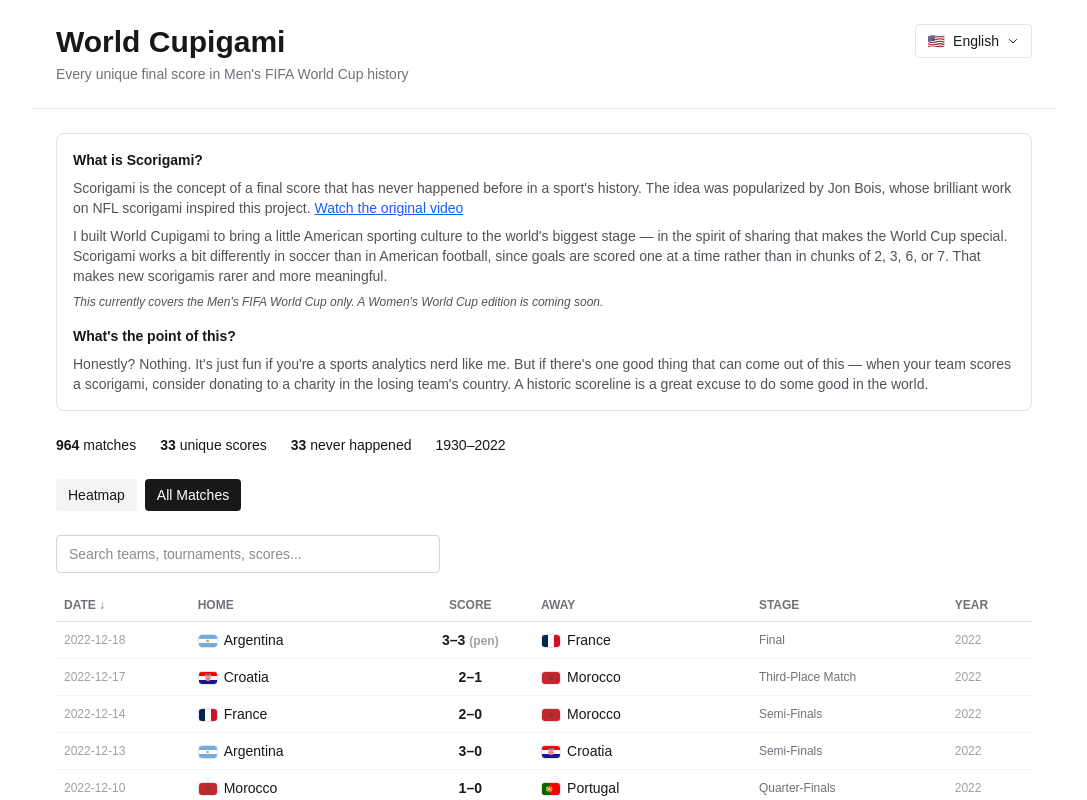
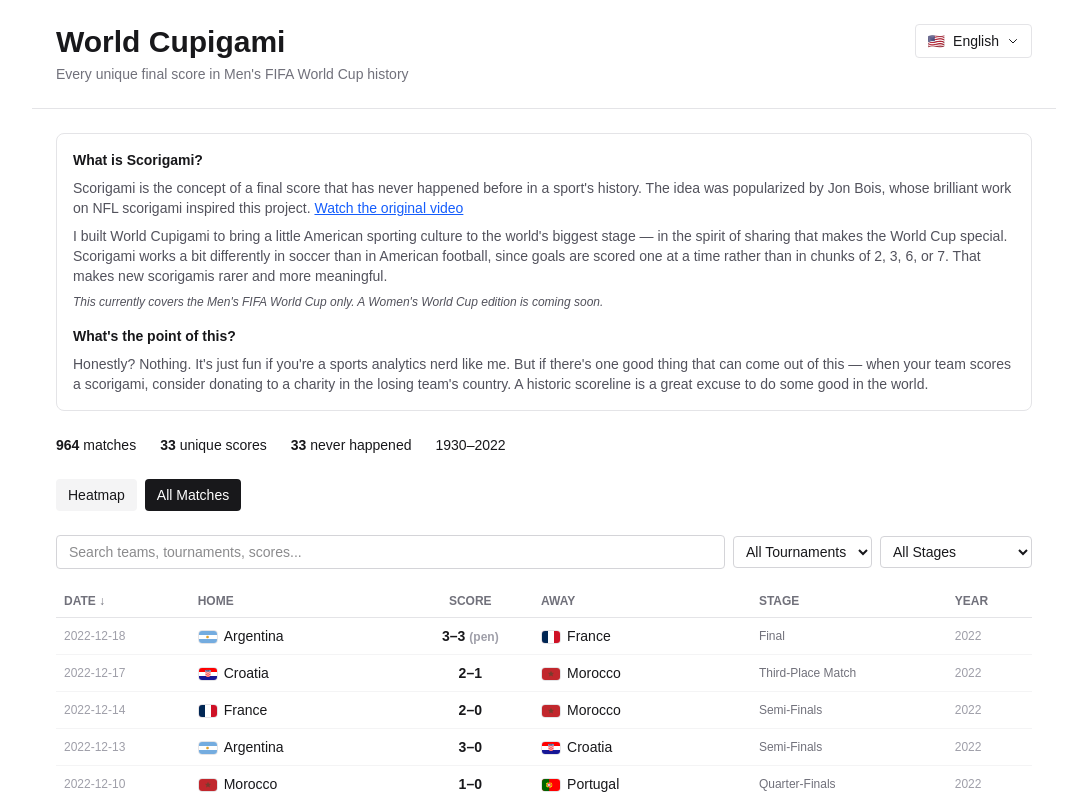
Before and after one commit to willperacchio/world-cup-igami, a Next.js app: page /en in a window 1280 px wide. Both pictures are taken after a click on the button "All Matches". Shown: the top 800 px of the page, without its empty margins (96-1183 px from the left). Built offline with nearby package versions, Linux system fonts and the light colour scheme.

Commit message:
Add tournament/stage filters, show-all toggle, and 2026 WC support
Adds dropdown filters for tournament year and match stage, a show-all
button to view all 964 matches, and prepares for 2026 WC with Round of 32.

Co-Authored-By: Claude Opus 4.6 <noreply@anthropic.com>

```diff
--- a/messages/en.json
+++ b/messages/en.json
@@ -47,10 +47,15 @@
     "away": "Away",
     "stage": "Stage",
     "year": "Year",
-    "showingOf": "Showing {shown} of {total} matches."
+    "showingOf": "Showing {shown} of {total} matches.",
+    "allTournaments": "All Tournaments",
+    "allStages": "All Stages",
+    "showAll": "Show all",
+    "showLess": "Show less"
   },
   "stages": {
     "group stage": "Group Stage",
+    "round of 32": "Round of 32",
     "round of 16": "Round of 16",
     "quarter-finals": "Quarter-Finals",
     "semi-finals": "Semi-Finals",
--- a/messages/es.json
+++ b/messages/es.json
@@ -47,10 +47,15 @@
     "away": "Visitante",
     "stage": "Fase",
     "year": "Año",
-    "showingOf": "Mostrando {shown} de {total} partidos."
+    "showingOf": "Mostrando {shown} de {total} partidos.",
+    "allTournaments": "Todos los torneos",
+    "allStages": "Todas las fases",
+    "showAll": "Mostrar todos",
+    "showLess": "Mostrar menos"
   },
   "stages": {
     "group stage": "Fase de grupos",
+    "round of 32": "Dieciseisavos de final",
     "round of 16": "Octavos de final",
     "quarter-finals": "Cuartos de final",
     "semi-finals": "Semifinales",
--- a/src/components/MatchTable.tsx
+++ b/src/components/MatchTable.tsx
@@ -9,23 +9,46 @@ interface Props {
   matches: Match[];
 }
 
+const PAGE_SIZE = 100;
+
 export default function MatchTable({ matches }: Props) {
   const [search, setSearch] = useState("");
+  const [tournamentFilter, setTournamentFilter] = useState("all");
+  const [stageFilter, setStageFilter] = useState("all");
   const [sortField, setSortField] = useState<"date" | "score">("date");
   const [sortDir, setSortDir] = useState<"asc" | "desc">("desc");
+  const [showAll, setShowAll] = useState(false);
   const t = useTranslations("table");
   const tStages = useTranslations("stages");
 
+  const tournaments = useMemo(() => {
+    const fromData = [...new Set(matches.map((m) => m.tournament))];
+    const upcoming = "2026 FIFA Men's World Cup";
+    if (!fromData.includes(upcoming)) fromData.push(upcoming);
+    return fromData.sort().reverse();
+  }, [matches]);
+
+  const stages = useMemo(() => {
+    const order = ["group stage", "round of 32", "round of 16", "quarter-finals", "semi-finals", "third-place match", "final"];
+    return order;
+  }, []);
+
   const filtered = useMemo(() => {
     const q = search.toLowerCase();
-    let result = matches.filter(
-      (m) =>
+    let result = matches.filter((m) => {
+      if (tournamentFilter !== "all" && m.tournament !== tournamentFilter) return false;
+      if (stageFilter !== "all" && m.stage !== stageFilter) return false;
+      if (q) {
+        return (
           m.homeTeam.toLowerCase().includes(q) ||
           m.awayTeam.toLowerCase().includes(q) ||
           m.tournament.toLowerCase().includes(q) ||
           m.stage.toLowerCase().includes(q) ||
           `${m.homeScore}-${m.awayScore}`.includes(q)
         );
+      }
+      return true;
+    });
     result.sort((a, b) => {
       if (sortField === "date") {
         const cmp = a.date.localeCompare(b.date);
@@ -36,7 +59,7 @@ export default function MatchTable({ matches }: Props) {
       return sortDir === "asc" ? totalA - totalB : totalB - totalA;
     });
     return result;
-  }, [matches, search, sortField, sortDir]);
+  }, [matches, search, tournamentFilter, stageFilter, sortField, sortDir]);
 
   function toggleSort(field: "date" | "score") {
     if (sortField === field) setSortDir((d) => (d === "asc" ? "desc" : "asc"));
@@ -44,16 +67,40 @@ export default function MatchTable({ matches }: Props) {
   }
 
   const arrow = sortDir === "asc" ? " ↑" : " ↓";
+  const displayCount = showAll ? filtered.length : Math.min(PAGE_SIZE, filtered.length);
+  const hasMore = !showAll && filtered.length > PAGE_SIZE;
 
   return (
     <div>
+      <div className="flex flex-wrap items-center gap-2 mb-4">
         <input
           type="text"
           placeholder={t("searchPlaceholder")}
           value={search}
-        onChange={(e) => setSearch(e.target.value)}
-        className="w-full max-w-sm px-3 py-2 mb-4 border border-zinc-300 dark:border-zinc-600 rounded bg-white dark:bg-zinc-900 text-sm focus:outline-none focus:ring-1 focus:ring-zinc-400"
+          onChange={(e) => { setSearch(e.target.value); setShowAll(false); }}
+          className="flex-1 min-w-[180px] px-3 py-1.5 border border-zinc-300 dark:border-zinc-600 rounded bg-white dark:bg-zinc-900 text-sm focus:outline-none focus:ring-1 focus:ring-zinc-400"
         />
+        <select
+          value={tournamentFilter}
+          onChange={(e) => { setTournamentFilter(e.target.value); setShowAll(false); }}
+          className="px-2 py-1.5 border border-zinc-300 dark:border-zinc-600 rounded bg-white dark:bg-zinc-900 text-sm focus:outline-none focus:ring-1 focus:ring-zinc-400"
+        >
+          <option value="all">{t("allTournaments")}</option>
+          {tournaments.map((tourney) => (
+            <option key={tourney} value={tourney}>{tourney.replace(" FIFA Men's World Cup", "")}</option>
+          ))}
+        </select>
+        <select
+          value={stageFilter}
+          onChange={(e) => { setStageFilter(e.target.value); setShowAll(false); }}
+          className="px-2 py-1.5 border border-zinc-300 dark:border-zinc-600 rounded bg-white dark:bg-zinc-900 text-sm focus:outline-none focus:ring-1 focus:ring-zinc-400"
+        >
+          <option value="all">{t("allStages")}</option>
+          {stages.map((s) => (
+            <option key={s} value={s}>{tStages(s)}</option>
+          ))}
+        </select>
+      </div>
       <table className="w-full text-sm">
         <thead>
           <tr className="border-b border-zinc-200 dark:border-zinc-700 text-left text-xs text-zinc-500 uppercase">
@@ -66,7 +113,7 @@ export default function MatchTable({ matches }: Props) {
           </tr>
         </thead>
         <tbody>
-          {filtered.slice(0, 100).map((m, i) => (
+          {filtered.slice(0, displayCount).map((m, i) => (
             <tr key={i} className="border-b border-zinc-100 dark:border-zinc-800 hover:bg-zinc-50 dark:hover:bg-zinc-800/50">
               <td className="py-2 px-2 text-zinc-400 text-xs">{m.date}</td>
               <td className="py-2 px-2 font-medium">
@@ -88,9 +135,27 @@ export default function MatchTable({ matches }: Props) {
           ))}
         </tbody>
       </table>
-      {filtered.length > 100 && (
-        <p className="text-xs text-zinc-400 mt-2">{t("showingOf", { shown: 100, total: filtered.length })}</p>
+      <div className="flex items-center justify-between mt-2">
+        <p className="text-xs text-zinc-400">
+          {t("showingOf", { shown: displayCount, total: filtered.length })}
+        </p>
+        {hasMore && (
+          <button
+            onClick={() => setShowAll(true)}
+            className="text-xs text-blue-500 hover:text-blue-400 underline"
+          >
+            {t("showAll")}
+          </button>
         )}
+        {showAll && filtered.length > PAGE_SIZE && (
+          <button
+            onClick={() => setShowAll(false)}
+            className="text-xs text-blue-500 hover:text-blue-400 underline"
+          >
+            {t("showLess")}
+          </button>
+        )}
+      </div>
     </div>
   );
 }
```
Lines whose indentation alone changed are shown as unchanged.
